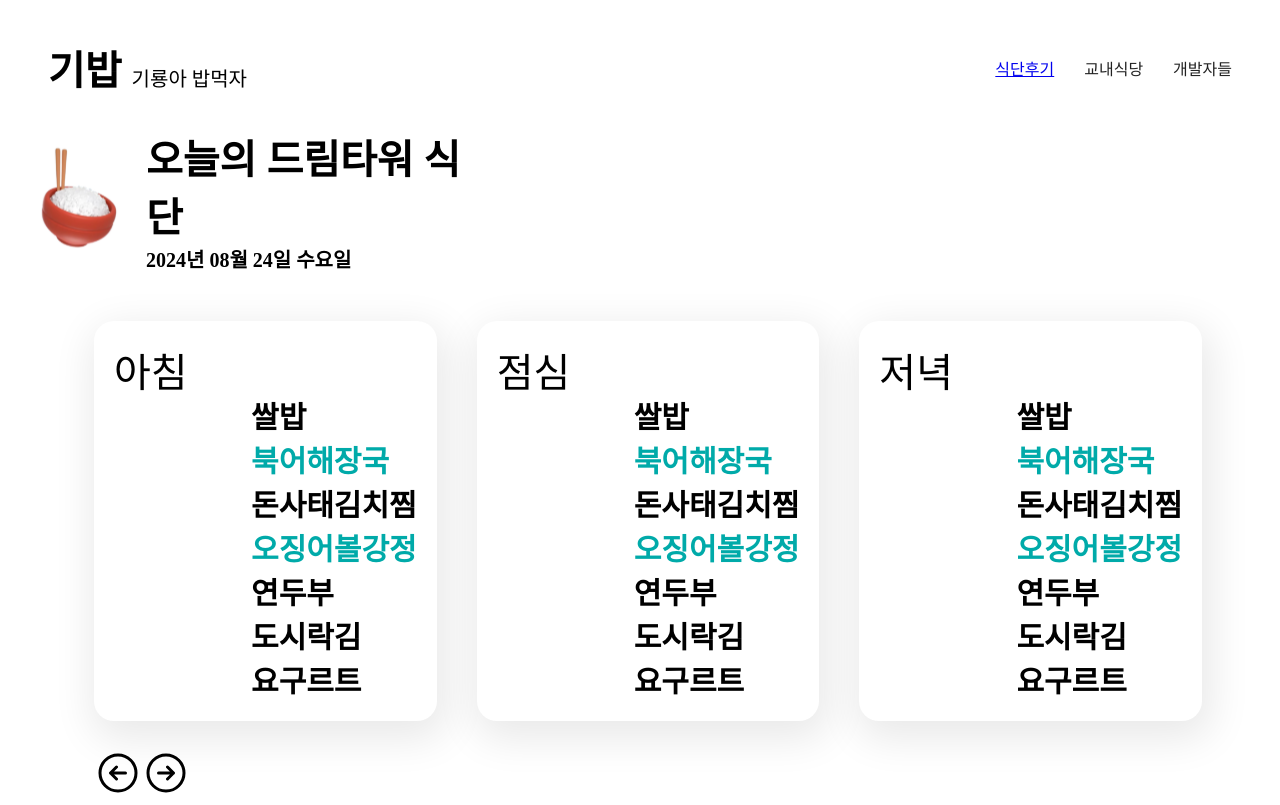
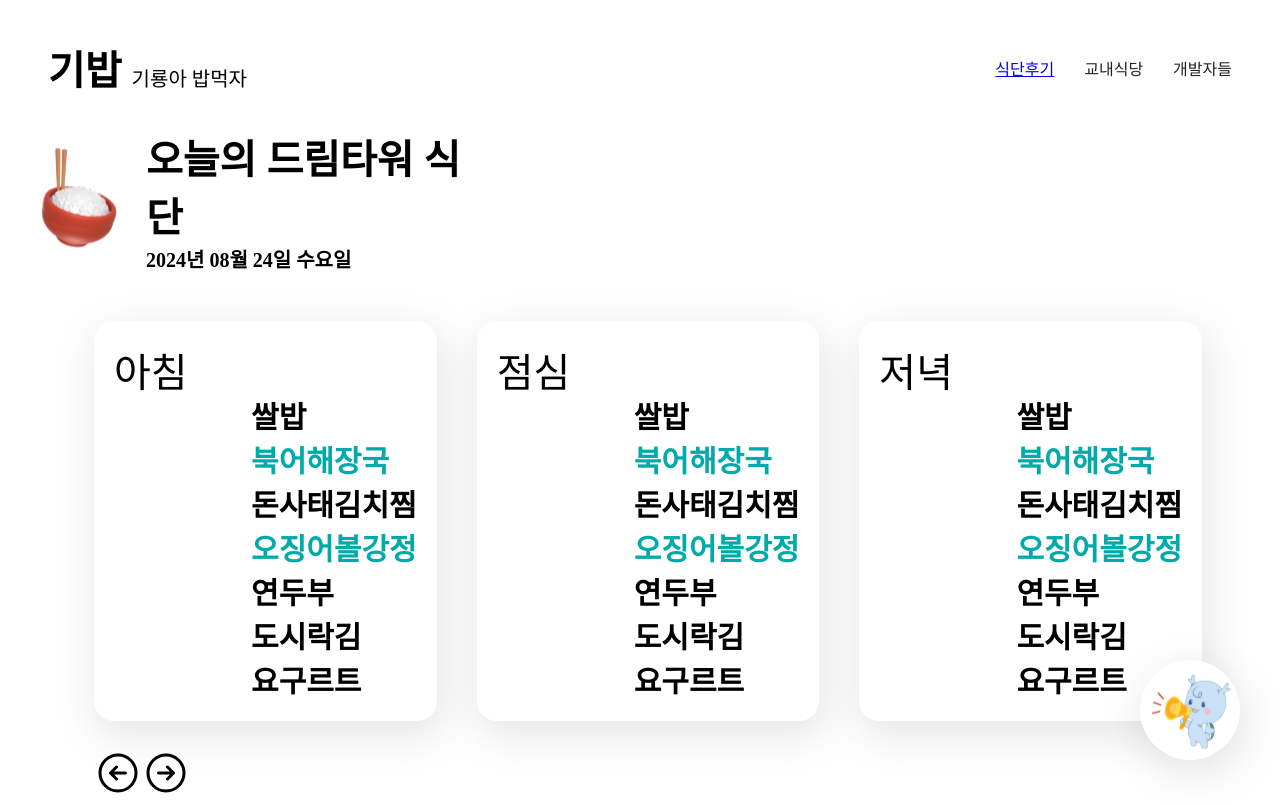
Before and after one commit to cho4u4o/Kyonggi-Univ-Diet-Information-FE, a React (Vite) app: page / in a window 1280 px wide. Built offline with nearby package versions, Linux system fonts and the light colour scheme.

Commit message:
feat: create floating action button

```diff
--- a/src/pages/Home.tsx
+++ b/src/pages/Home.tsx
@@ -2,6 +2,7 @@ import styled from '@emotion/styled'
 import MenuCard from '../components/MenuCard'
 import Header from '../components/Header'
 import rice from '../assets/rice.svg'
+import kiryong from '../assets/kiryong_notice.svg'
 import {
   HiOutlineArrowRightCircle,
   HiOutlineArrowLeftCircle,
@@ -76,7 +77,20 @@ const Button = styled.div`
   padding: 0;
   cursor: pointer;
 `
-
+const FloatingCircle = styled.div`
+  position: fixed;
+  bottom: 40px;
+  right: 40px;
+  width: 100px;
+  height: 100px;
+  background-color: #ffffff;
+  border-radius: 50%;
+  display: flex;
+  align-items: center;
+  justify-content: center;
+  cursor: pointer;
+  box-shadow: 4px 12px 40px 6px rgba(0, 0, 0, 0.09);
+`
 const Home = () => {
   return (
     <>
@@ -108,6 +122,9 @@ const Home = () => {
             </ButtonWrapper>
           </ButtonContainer>
         </MenuWrapper>
+        <FloatingCircle>
+          <Logo src={kiryong}></Logo>
+        </FloatingCircle>
       </Content>
     </>
   )
```
Also changed, not shown: src/assets/kiryong_notice.svg (added).
